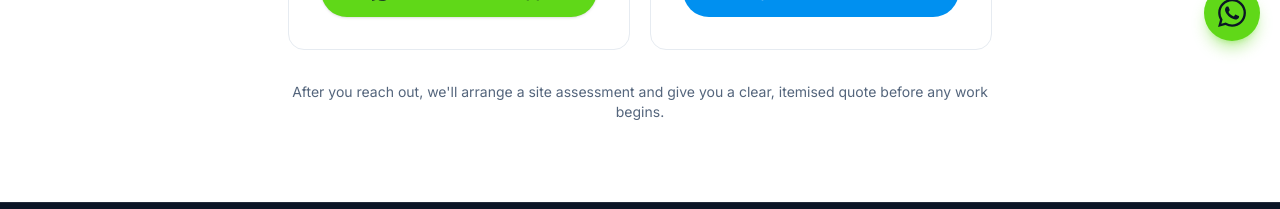
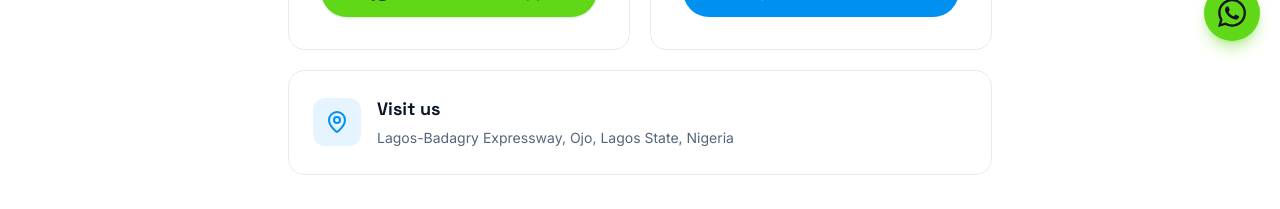
Before and after one commit to arakunle22/zenith-wills-technologies, a Next.js app: page /contact in a window 1280 px wide. Shown: the part 739-948 px from the top of the page. Built offline with nearby package versions, Linux system fonts and the light colour scheme; no server answers.

Commit message:
feat: add physical address (Lagos-Badagry Expressway, Ojo) to schema + contact page

```diff
--- a/src/app/contact/page.tsx
+++ b/src/app/contact/page.tsx
@@ -1,5 +1,5 @@
 import type { Metadata } from "next";
-import { Phone } from "lucide-react";
+import { MapPin, Phone } from "lucide-react";
 import { Header } from "@/components/header";
 import { Footer } from "@/components/footer";
 import { FloatingWhatsApp } from "@/components/floating-whatsapp";
@@ -80,6 +80,23 @@ export default function ContactPage() {
               </Reveal>
             </div>
 
+            <Reveal delay={0.08}>
+              <div className="mt-5 flex items-center gap-4 rounded-2xl border border-line bg-white p-6">
+                <div className="flex h-12 w-12 shrink-0 items-center justify-center rounded-xl bg-primary/10 text-primary">
+                  <MapPin className="h-6 w-6" />
+                </div>
+                <div>
+                  <h2 className="font-display text-lg font-bold text-ink">
+                    Visit us
+                  </h2>
+                  <p className="mt-1 text-sm leading-relaxed text-mist">
+                    {site.address.street}, {site.address.locality},{" "}
+                    {site.address.region}, {site.address.countryName}
+                  </p>
+                </div>
+              </div>
+            </Reveal>
+
             <Reveal delay={0.12}>
               <p className="mt-8 text-center text-sm text-mist">
                 After you reach out, we&apos;ll arrange a site assessment and
--- a/src/app/layout.tsx
+++ b/src/app/layout.tsx
@@ -79,6 +79,7 @@ const structuredData = {
       telephone: site.phone.tel,
       address: {
         "@type": "PostalAddress",
+        streetAddress: site.address.street,
         addressLocality: site.address.locality,
         addressRegion: site.address.region,
         addressCountry: site.address.country,
@@ -102,6 +103,7 @@ const structuredData = {
       priceRange: "$$",
       address: {
         "@type": "PostalAddress",
+        streetAddress: site.address.street,
         addressLocality: site.address.locality,
         addressRegion: site.address.region,
         addressCountry: site.address.country,
--- a/src/config/site.ts
+++ b/src/config/site.ts
@@ -16,9 +16,12 @@ export const site = {
     label: "Chat on WhatsApp",
   },
   address: {
-    locality: process.env.NEXT_PUBLIC_ADDRESS_LOCALITY ?? "Lagos",
+    street:
+      process.env.NEXT_PUBLIC_ADDRESS_STREET ?? "Lagos-Badagry Expressway",
+    locality: process.env.NEXT_PUBLIC_ADDRESS_LOCALITY ?? "Ojo",
     region: process.env.NEXT_PUBLIC_ADDRESS_REGION ?? "Lagos State",
     country: process.env.NEXT_PUBLIC_ADDRESS_COUNTRY ?? "NG",
+    countryName: "Nigeria",
   },
   areasServed: (
     process.env.NEXT_PUBLIC_AREAS_SERVED ??
```
Also changed, not shown: 1 other file (tests, documents, lock files or other folders).
